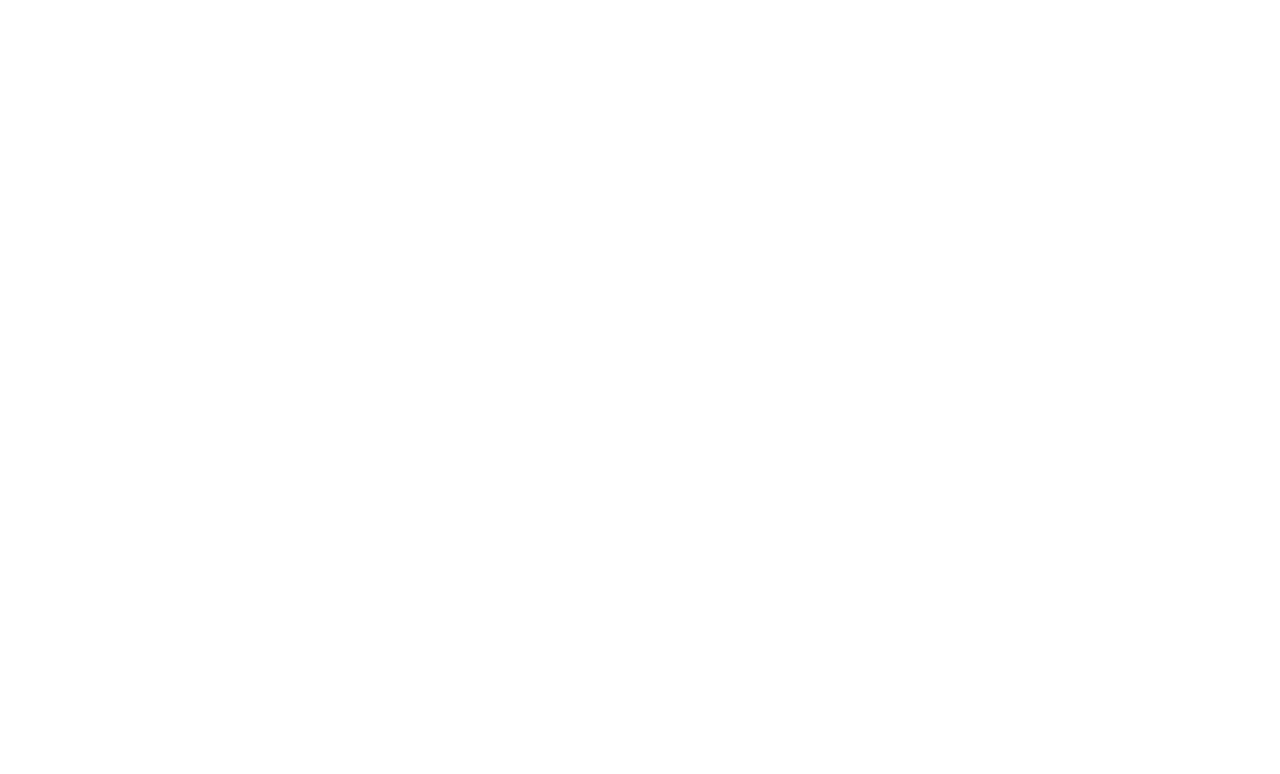
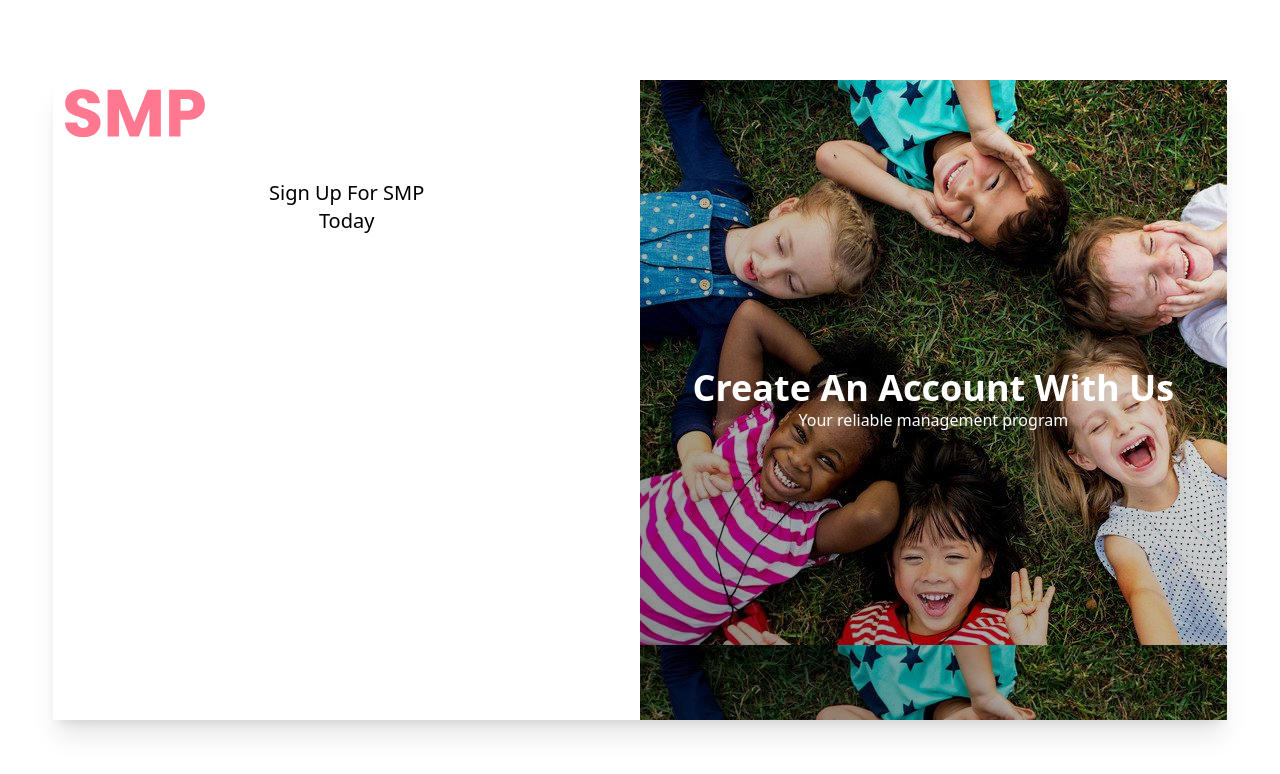
Before and after one commit to abiel13/scm, a React (Vite) app: page /signup in a window 1280 px wide. Before the commit this address had no page. Shown: the top 774 px of the page. Built offline with nearby package versions, Linux system fonts and the light colour scheme.

Commit message:
layout finished half

```diff
--- a/src/index.css
+++ b/src/index.css
@@ -30,3 +30,6 @@
 .white{
     background: #fffffffa;
 }
+.signup{
+    background: linear-gradient(45deg,rgba(0, 0, 0, 0.481) ,transparent) ,  url(./images/lib.jpeg);
+}
--- a/src/pages/Pages.jsx
+++ b/src/pages/Pages.jsx
@@ -2,6 +2,7 @@
 import {Route,Routes} from 'react-router-dom'
 import Home from './Home'
 import Login from './Login'
+import Signup from './signup'
 
 
 function Pages() {
@@ -9,6 +10,7 @@
    <Routes>
     <Route path='/' element={<Home />}/>
     <Route path='/login' element={<Login />} />
+    <Route path='/signup' element={<Signup />}/>
    </Routes>
   )
 }
--- /dev/null
+++ b/src/pages/signup.jsx
@@ -0,0 +1,33 @@
+import React from "react";
+import logo from "../images/SMP@2x.svg";
+
+function Signup() {
+  return (
+    <div className="w-screen h-screen flex items-center justify-center">
+      <div className="w-11/12 h-4/5 shadow-xl flex">
+        <div className="h-full w-full md:w-1/2 lg:w-1/2 py-2 px-3  flex relative flex-col items-center">
+          <img src={logo} alt="" className="w-3/5 md:w-3/12 md:self-start lg:w-3/12 lg:self-start" />
+          <form
+            className="px-3 py-2 w-3/4 mt-6 h-5/6 relative md:absolute lg:absolute bottom-4 bg-white flex flex-col items-center"
+            action=""
+          >
+            <div className=" w-3/4 md:1/2 lg:w-1/2 leading-4 text-center">
+              <h2 className="font-medium text-xl">Sign Up For SMP Today</h2>
+            </div>
+            <div className="h-full flex-col flex px-3 w-full  justify-center md:w-3/4 lg:w-3/4 mt-9">
+
+            </div>
+          </form>
+        </div>
+        <div className="hidden md:w-1/2 md:flex lg:w-1/2 h-full signup flex-col lg:flex items-center justify-center ">
+          <h3 className="text-white font-bold text-center text-4xl ">
+            Create An Account With Us
+          </h3>
+          <p className="text-white text-center">Your reliable management program</p>
+        </div>
+      </div>
+    </div>
+  );
+}
+
+export default Signup;
```
Also changed, not shown: src/images/l.jpeg (added).
